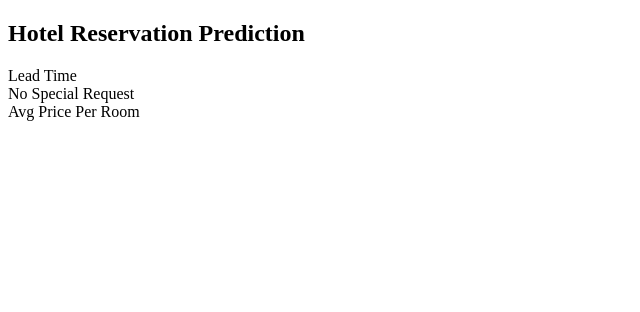
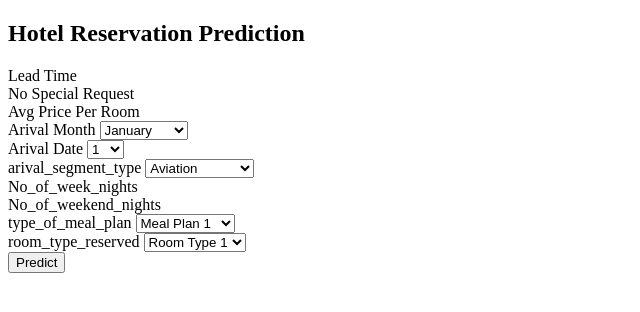
Before and after one commit to Vivek084c/MLOps_Hotel_Reservation_prediction, a Python web app: template templates/index.html in a window 1280 px wide. Shown: the top 312 px of the page, without its empty margins (0-640 px from the left). Run offline with Jinja, Linux system fonts and the light colour scheme; the template is opened without the code that fills it, so the values that code supplies are empty.

Commit message:
added html for frontend

```diff
--- a/MLOps_Hotel_Reservation.egg-info/requires.txt
+++ b/MLOps_Hotel_Reservation.egg-info/requires.txt
@@ -6,3 +6,4 @@ pyyaml
 imbalanced-learn
 lightgbm
 mlflow
+flask
--- a/requirements.txt
+++ b/requirements.txt
@@ -6,3 +6,4 @@ pyyaml
 imbalanced-learn
 lightgbm
 mlflow
+flask
--- a/templates/index.html
+++ b/templates/index.html
@@ -24,6 +24,108 @@
                 <intpu type="number" id="avg_price_per_room" name="avg_price_per_room" required>
             </div>
 
+            <div class="form_group">
+                <label for="arival_month">Arival Month</label>
+                <select id="arrival_month" name="arival_month" required>
+                    <option value="1">January</option>
+                    <option value="2">Feburary</option>
+                    <option value="3">March</option>
+                    <option value="4">April</option>
+                    <option value="5">May</option>
+                    <option value="6">June</option>
+                    <option value="7">July</option>
+                    <option value="8">August</option>
+                    <option value="9">September</option>
+                    <option value="10">October</option>
+                    <option value="11">November</option>
+                    <option value="12">December</option>
+                </select>
+            </div>
+
+            <div class="form_group">
+                <label for="arival_date">Arival Date</label>
+                <select id="arrival_date" name="arival_date" required>
+                    <option value="1">1</option>
+                    <option value="1">2</option>
+                    <option value="1">3</option>
+                    <option value="1">4</option>
+                    <option value="1">5</option>
+                    <option value="1">6</option>
+                    <option value="1">7</option>
+                    <option value="1">8</option>
+                    <option value="1">9</option>
+                    <option value="1">10</option>
+                    <option value="1">11</option>
+                    <option value="1">12</option>
+                    <option value="1">13</option>
+                    <option value="1">14</option>
+                    <option value="1">15</option>
+                    <option value="1">16</option>
+                    <option value="1">17</option>
+                    <option value="1">18</option>
+                    <option value="1">19</option>
+                    <option value="1">20</option>
+                    <option value="1">21</option>
+                    <option value="1">22</option>
+                    <option value="1">23</option>
+                    <option value="1">24</option>
+                    <option value="1">25</option>
+                    <option value="1">26</option>
+                    <option value="1">27</option>
+                    <option value="1">28</option>
+                    <option value="1">29</option>
+                    <option value="1">30</option>
+                    <option value="1">31</option>
+                </select>
+            </div>
+
+            <div class="form_group">
+                <label for="arival_segment_type">arival_segment_type</label>
+                <select id="arival_segment_type" name="arival_segment_type" required>
+                    <option value="0">Aviation</option>
+                    <option value="1">Complementry</option>
+                    <option value="2">Corporate</option>
+                    <option value="3">Ofline</option>
+                    <option value="4">Online</option>
+                </select>
+            </div>
+
+            <div class="form_group">
+                <label for="no_of_week_nights">No_of_week_nights</label>
+                <intpu type="number" id="no_of_week_nights" name="no_of_week_nights" required>
+            </div>
+
+            <div class="form_group">
+                <label for="no_of_weekend_nights">No_of_weekend_nights</label>
+                <intpu type="number" id="no_of_weekend_nights" name="no_of_weekend_nights" required>
+            </div>
+
+            <div class="form_group">
+                <label for="type_of_meal_plan">type_of_meal_plan</label>
+                <select id="type_of_meal_plan" name="type_of_meal_plan" required>
+                    <option value="0">Meal Plan 1</option>
+                    <option value="1">Meal Plan 2</option>
+                    <option value="2">Meal Plan 3</option>
+                    <option value="3">Not Selected</option>
+                </select>
+            </div>
+
+            <div class="form_group">
+                <label for="room_type_reserved">room_type_reserved</label>
+                <select id="room_type_reserved" name="room_type_reserved" required>
+                    <option value="0">Room Type 1</option>
+                    <option value="1">Room Type 2</option>
+                    <option value="2">Room Type 3</option>
+                    <option value="3">Room Type 4</option>
+                    <option value="4">Room Type 5</option>
+                    <option value="5">Room Type 6</option>
+                    <option value="6">Room Type 7</option>
+                </select>
+            </div>
+
+            <button type="submit"> Predict </button>
+
+
         </from>
     </div>
 </body>
```
Also changed, not shown: application.py (added), 2 other files.
